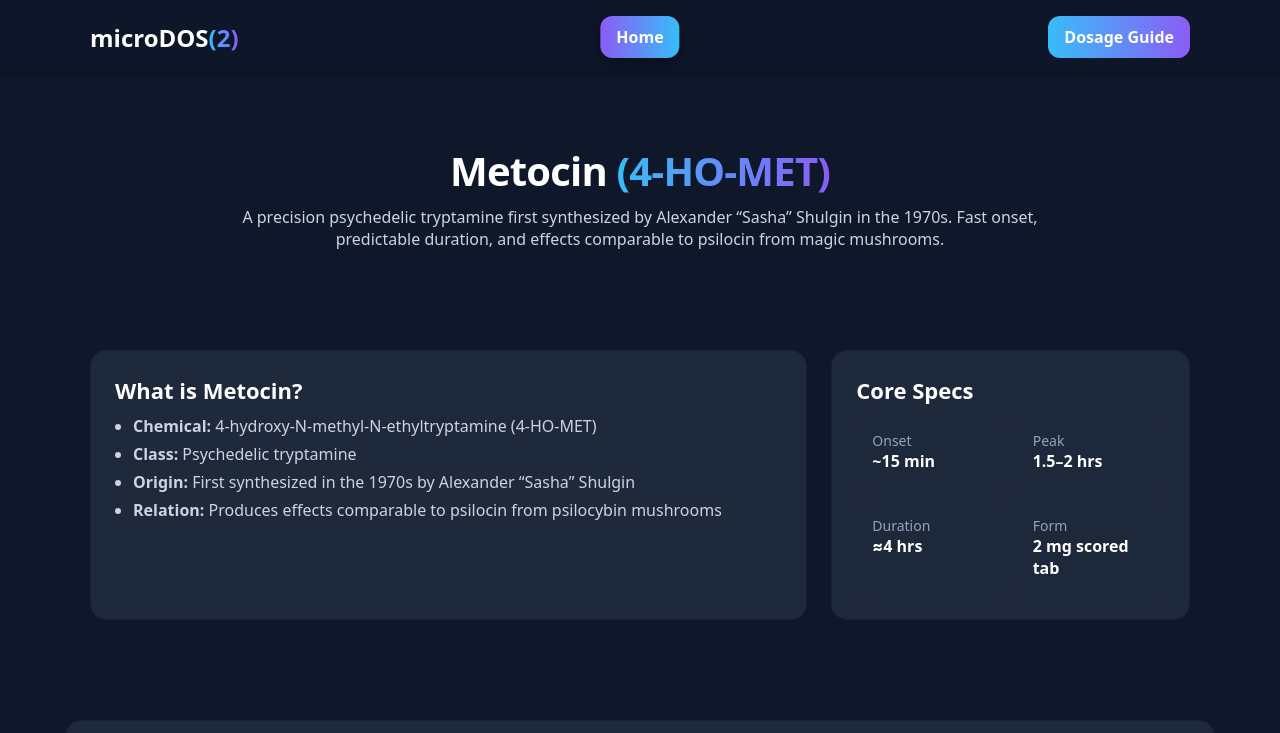
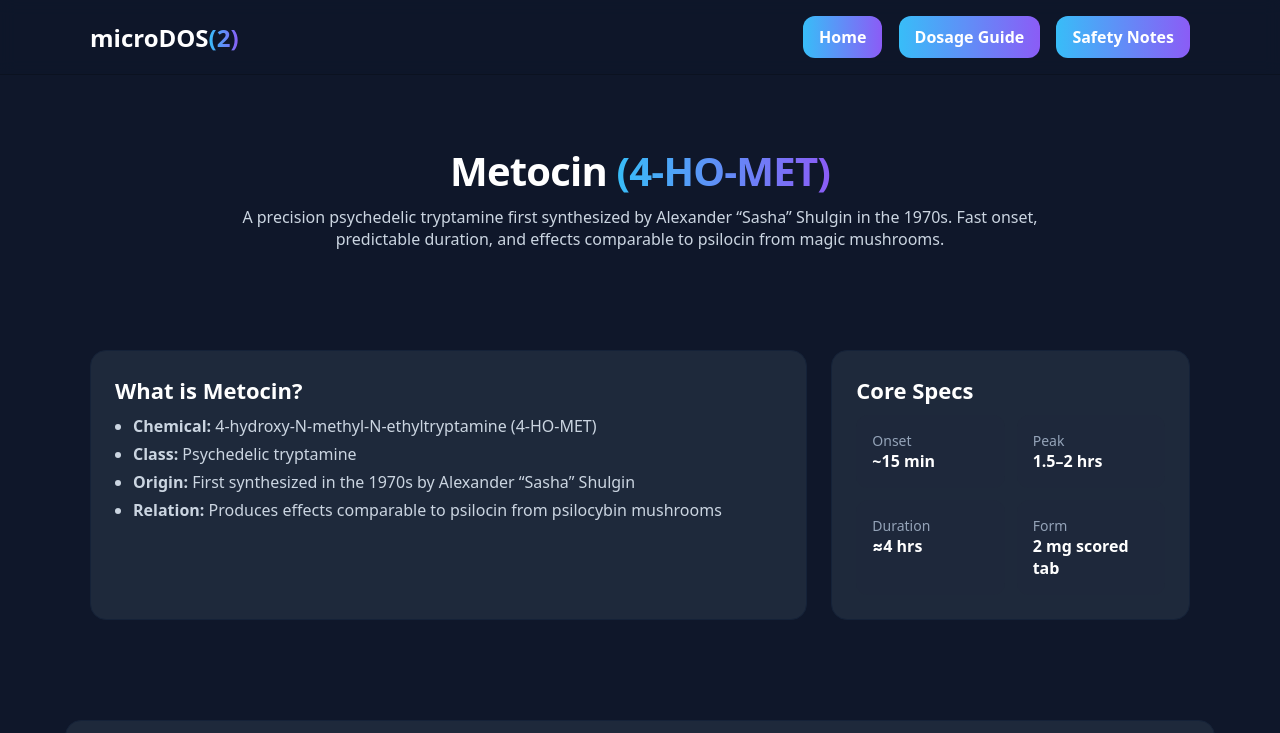
Before and after one commit to microDOS2/Metocin-INFO, a plain HTML site: page index.html in a window 1280 px wide. Shown: the top 733 px of the page. Drawn offline with Linux system fonts and the light colour scheme.

Commit message:
Update index.html

```diff
--- a/index.html
+++ b/index.html
@@ -19,6 +19,7 @@
   h1{color:#fff;font-weight:800;margin:0;font-size:24px}
   .grad{background:linear-gradient(90deg,var(--sky-400),var(--violet-500));-webkit-background-clip:text;background-clip:text;color:transparent}
   .btn{display:inline-block;padding:10px 16px;border-radius:12px;background:linear-gradient(90deg,var(--sky-400),var(--violet-500));color:#fff;font-weight:700;text-decoration:none}
+  .nav-links a + a { margin-left: 12px; } /* Style for spacing nav buttons */
   .section{padding:68px 0}
   .title{color:#fff;font-weight:900;margin:0 0 8px;font-size:40px;text-align:center;letter-spacing:-.02em}
   .subtitle{max-width:860px;margin:0 auto;color:var(--slate-300);text-align:center}
@@ -58,38 +59,18 @@
   }
   .muted{color:var(--slate-500);font-size:12px}
   .footer{border-top:1px solid #1b2641;color:var(--slate-500);text-align:center;padding:32px 0;margin-top:48px}
-
-  /* --- Home Button Style --- */
-  .home-button {
-    position: fixed;
-    top: 16px;
-    left: 50%;
-    transform: translateX(-50%);
-    z-index: 100;
-    display: inline-block;
-    padding: 10px 16px;
-    border-radius: 12px;
-    background: linear-gradient(90deg, var(--violet-500), var(--sky-400));
-    color: #fff;
-    font-weight: 700;
-    text-decoration: none;
-    box-shadow: 0 4px 14px rgba(0,0,0,0.35);
-    transition: transform 0.2s ease, box-shadow 0.2s ease;
-  }
-  .home-button:hover {
-    transform: translateX(-50%) scale(1.05);
-    box-shadow: 0 6px 20px rgba(0,0,0,0.4);
-  }
 </style>
 </head>
 <body>
-  <!-- Home Button -->
-  <a href="https://microdos2.github.io/UPDATE2/" class="home-button">Home</a>
 
   <header class="header">
     <div class="container row">
       <h1>microDOS<span class="grad">(2)</span></h1>
-      <a href="#dose" class="btn">Dosage Guide</a>
+      <nav class="nav-links">
+        <a href="https://microdos2.github.io/UPDATE2/" class="btn">Home</a>
+        <a href="#dose" class="btn">Dosage Guide</a>
+        <a href="#safety" class="btn">Safety Notes</a>
+      </nav>
     </div>
   </header>
 
```
